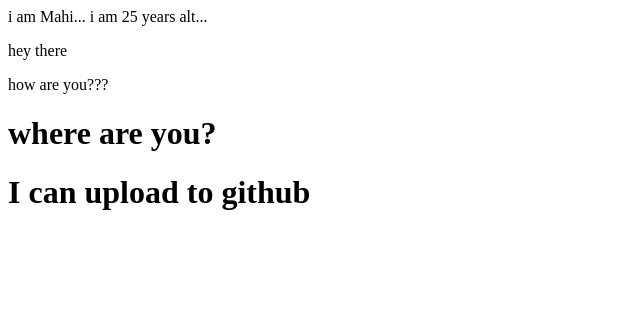
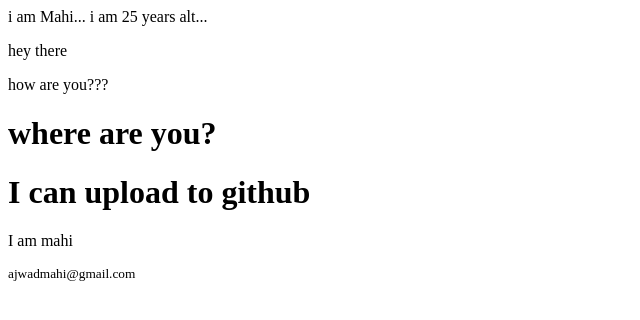
Before and after one commit to mahi-kabir/testtt, a plain HTML site: page index.html in a window 1280 px wide. Shown: the whole page, without its empty margins (0-640 px from the left). Drawn offline with Linux system fonts and the light colour scheme.

Commit message:
change commited

```diff
--- a/index.html
+++ b/index.html
@@ -7,4 +7,6 @@ i am 25 years alt...
 
 <div class = "fgg">
     <h1>I can upload to github</h1>
+    <p>I am mahi</p>
+    <p><small>ajwadmahi@gmail.com</small></p>
 </div>
```
